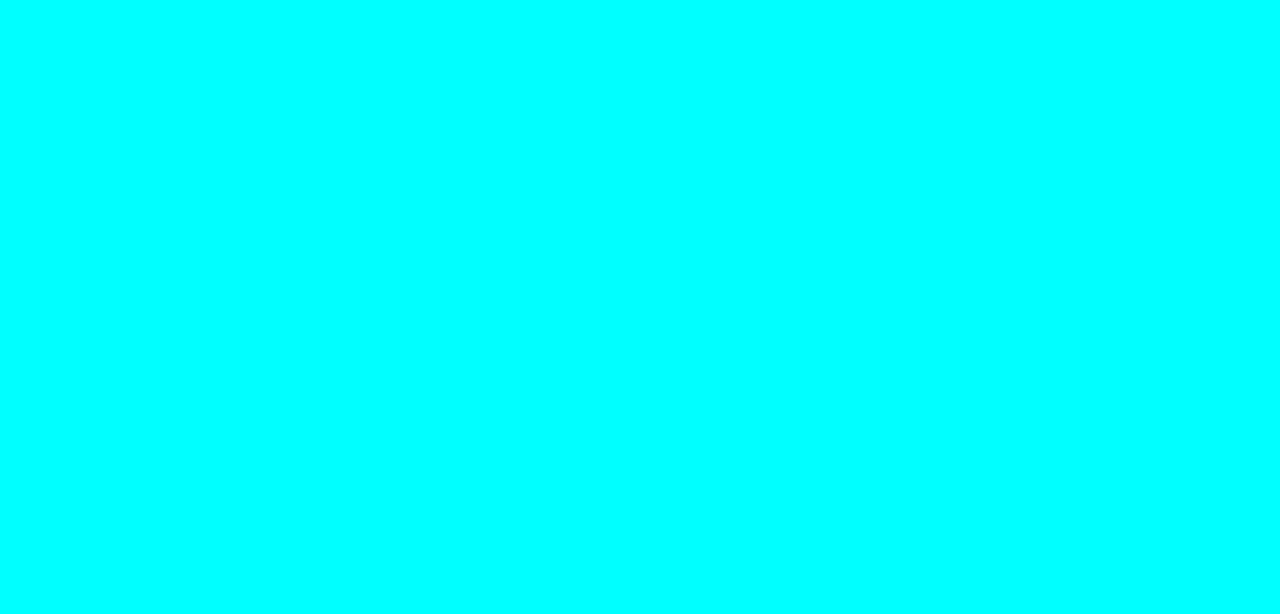
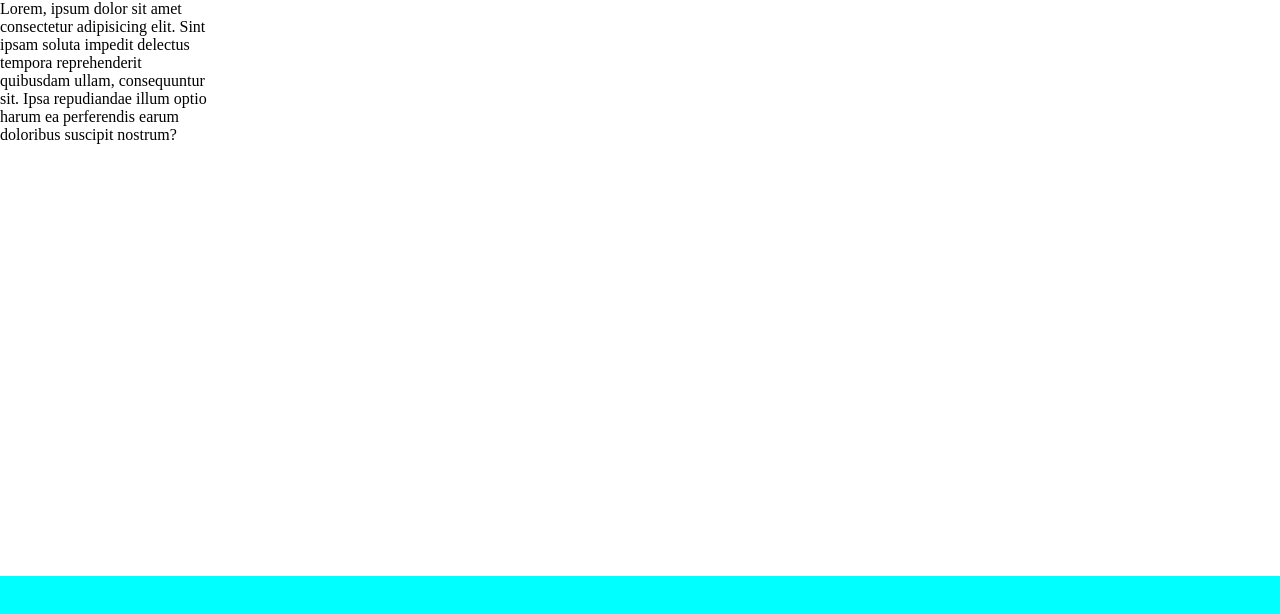
Before and after one commit to TrshPuppy/admin-dashboard, a plain HTML site: page index.html in a window 1280 px wide. Drawn offline with Linux system fonts and the light colour scheme.

Commit message:
Add dummy text to left panel menu.

```diff
--- a/index.html
+++ b/index.html
@@ -9,7 +9,9 @@
 </head>
 <body>
     <div class="container-main">
-
+        <div class="left-menu">
+            <p>Lorem, ipsum dolor sit amet consectetur adipisicing elit. Sint ipsam soluta impedit delectus tempora reprehenderit quibusdam ullam, consequuntur sit. Ipsa repudiandae illum optio harum ea perferendis earum doloribus suscipit nostrum?</p>
+        </div>
     </div>
 </body>
 </html>
--- a/style.css
+++ b/style.css
@@ -14,4 +14,5 @@ body
     display:grid;
     grid-template-columns: 1fr 3fr 2fr;
     grid-template-rows: 1fr 3fr;
+    background-color: white;
 }
```
